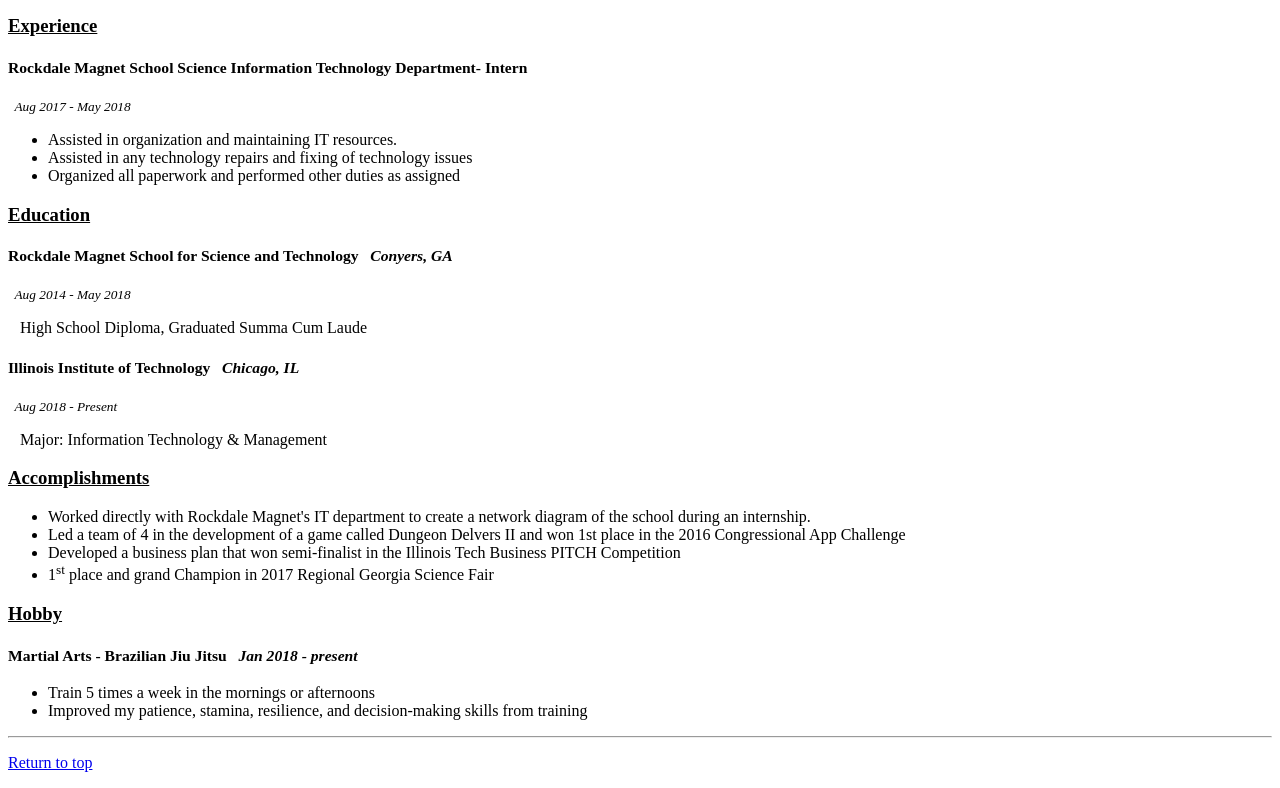
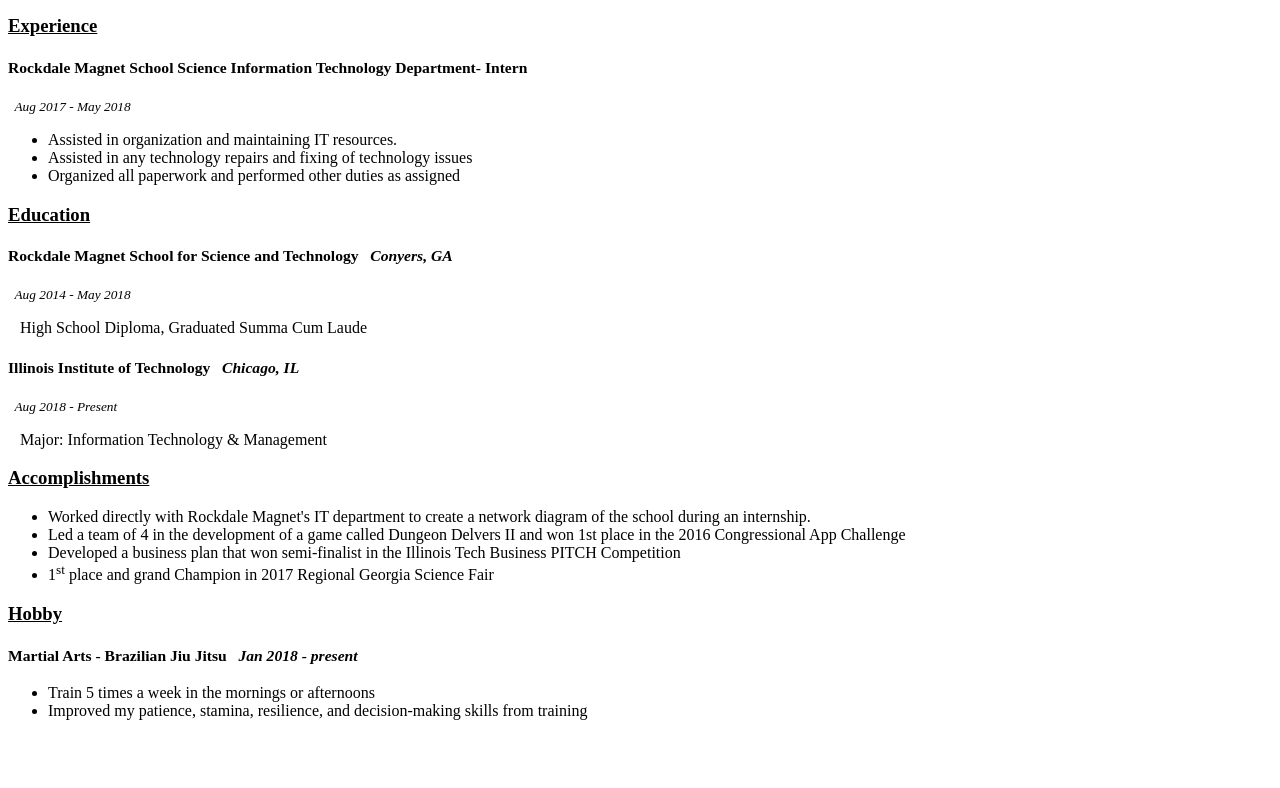
Before and after one commit to YourEpicness/Project1, a plain HTML site: page resume.html in a window 1280 px wide. Shown: the part 468-1256 px from the top of the page. After the commit the page ends 1204 px from the top, so only its background shows below. Drawn offline with Linux system fonts and the light colour scheme.

Commit message:
Update resume.html
removed css stylesheet

```diff
--- a/resume.html
+++ b/resume.html
@@ -4,7 +4,6 @@
 	<meta http-equiv="Content-type" content="text/html; charset=utf-8" />
 
 		<title>Resume</title>
-		<link rel="stylesheet" type="text/css" href="resume.css">
 	</head>
 
 	<body>
@@ -69,10 +68,6 @@
 				<li> Improved my patience, stamina, resilience, and decision-making skills from training</li>
 			</ul>
 		</div>
-
-    <hr>
-
-    <p><a href="#top">Return to top</a></p>
 	</body>
 
 </html>
```
